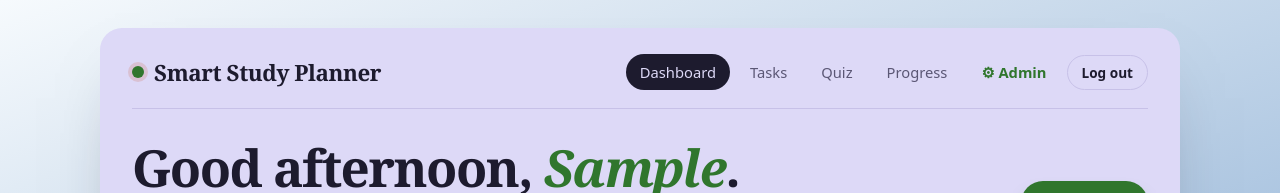
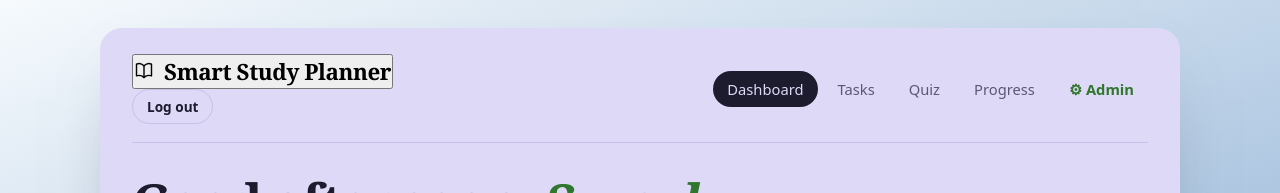
Before and after one commit to Anishpandey00/ssp-web, a React (Vite) app: page /dashboard in a window 1280 px wide. Shown: the top 193 px of the page. Built offline with nearby package versions, Linux system fonts and the light colour scheme; no server answers; sample sign-in values are in the browser's storage.

Commit message:
Refresh navigation and add shared icons

```diff
--- /dev/null
+++ b/src/components/Icon.jsx
@@ -0,0 +1,45 @@
+const paths = {
+  book: (
+    <>
+      <path d="M12 7c-3-3-7-3-9-2v14c3-1 6-1 9 2 3-3 6-3 9-2V5c-2-1-6-1-9 2Z" />
+      <path d="M12 7v14" />
+    </>
+  ),
+  arrow: (
+    <>
+      <path d="M4 12h16m-6-6 6 6-6 6" />
+    </>
+  ),
+  plus: <path d="M12 5v14M5 12h14" />,
+  check: <path d="m5 12 4 4L19 6" />,
+  list: (
+    <>
+      <path d="m3 6 1 1 2-2m-3 7 1 1 2-2m-3 7 1 1 2-2M10 6h11M10 12h11M10 18h11" />
+    </>
+  ),
+  chart: (
+    <>
+      <path d="M4 4v16h16M8 15l4-5 4 2 5-7" />
+    </>
+  ),
+  bookmark: <path d="M6 3h12v18l-6-4-6 4Z" />,
+};
+export default function Icon({ name = "book", ...props }) {
+  return (
+    <svg
+      className="ui-icon"
+      width="20"
+      height="20"
+      viewBox="0 0 24 24"
+      fill="none"
+      stroke="currentColor"
+      strokeWidth="1.7"
+      strokeLinecap="round"
+      strokeLinejoin="round"
+      aria-hidden="true"
+      {...props}
+    >
+      {paths[name] || paths.book}
+    </svg>
+  );
+}
--- a/src/components/Navbar.jsx
+++ b/src/components/Navbar.jsx
@@ -1,5 +1,6 @@
 import { NavLink, useNavigate } from 'react-router-dom'
 import { useAuth } from '../context/AuthContext.jsx'
+import Icon from './Icon.jsx'
 
 export default function Navbar() {
   const { user, logout } = useAuth()
@@ -11,27 +12,21 @@ export default function Navbar() {
   }
 
   return (
-    <nav className="navbar">
-      <div className="brand" style={{ cursor: 'pointer' }} onClick={() => navigate('/dashboard')}>
-        <span className="dot" />
-        Smart Study Planner
+    <nav className="navbar" aria-label="Main navigation">
+      <div className="navbar-top">
+        <button className="brand brand-button" onClick={() => navigate('/dashboard')}>
+          <span className="brand-mark"><Icon /></span>
+          Smart Study Planner
+        </button>
+        {user && <button className="btn btn-ghost btn-sm" onClick={handleLogout}>Log out</button>}
       </div>
-      {user && (
-        <div className="nav-links">
-          <NavLink to="/dashboard">Dashboard</NavLink>
-          <NavLink to="/tasks">Tasks</NavLink>
-          <NavLink to="/quiz">Quiz</NavLink>
-          <NavLink to="/progress">Progress</NavLink>
-          {user.isAdmin && (
-            <NavLink to="/admin" className={({ isActive }) => isActive ? 'active admin-link' : 'admin-link'}>
-              ⚙ Admin
-            </NavLink>
-          )}
-          <button className="btn btn-ghost btn-sm" onClick={handleLogout}>
-            Log out
-          </button>
-        </div>
-      )}
+      {user && <div className="nav-links">
+        <NavLink to="/dashboard">Dashboard</NavLink>
+        <NavLink to="/tasks">Tasks</NavLink>
+        <NavLink to="/quiz">Quiz</NavLink>
+        <NavLink to="/progress">Progress</NavLink>
+        {user.isAdmin && <NavLink to="/admin" className={({ isActive }) => isActive ? 'active admin-link' : 'admin-link'}>⚙ Admin</NavLink>}
+      </div>}
     </nav>
   )
 }
```
